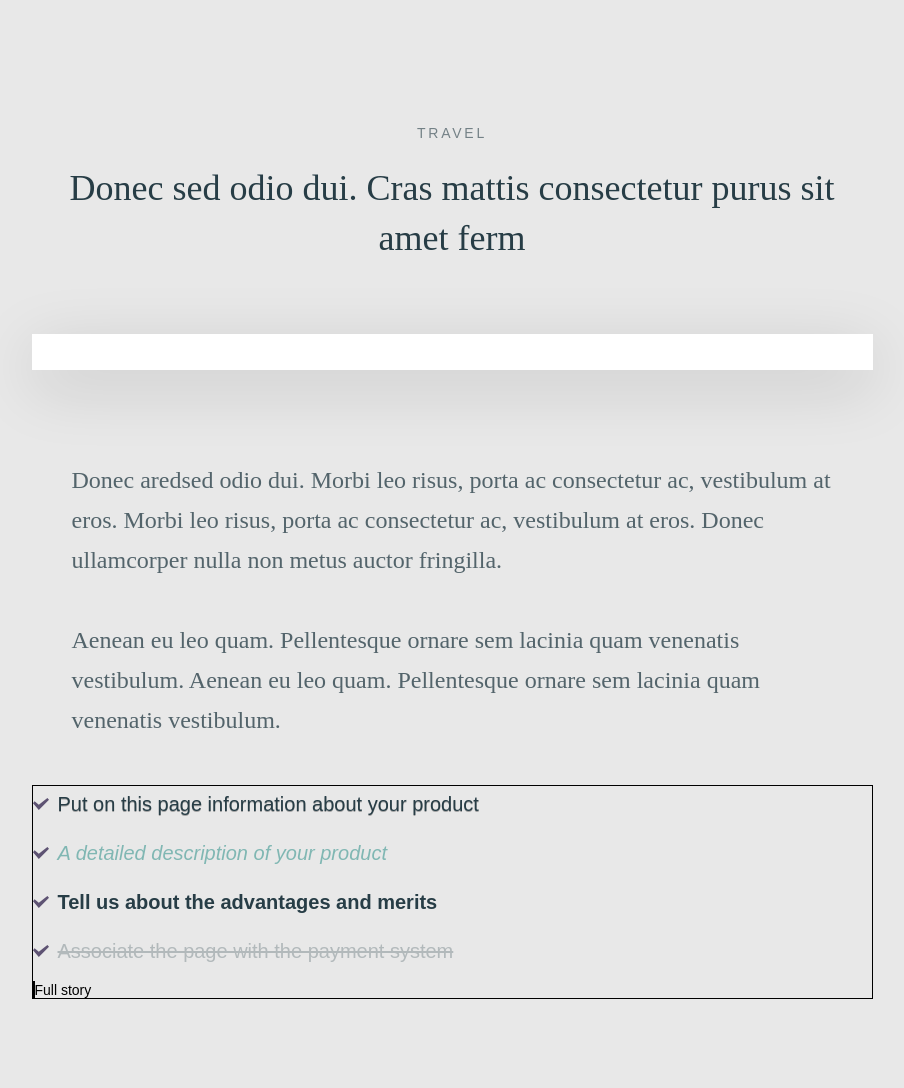
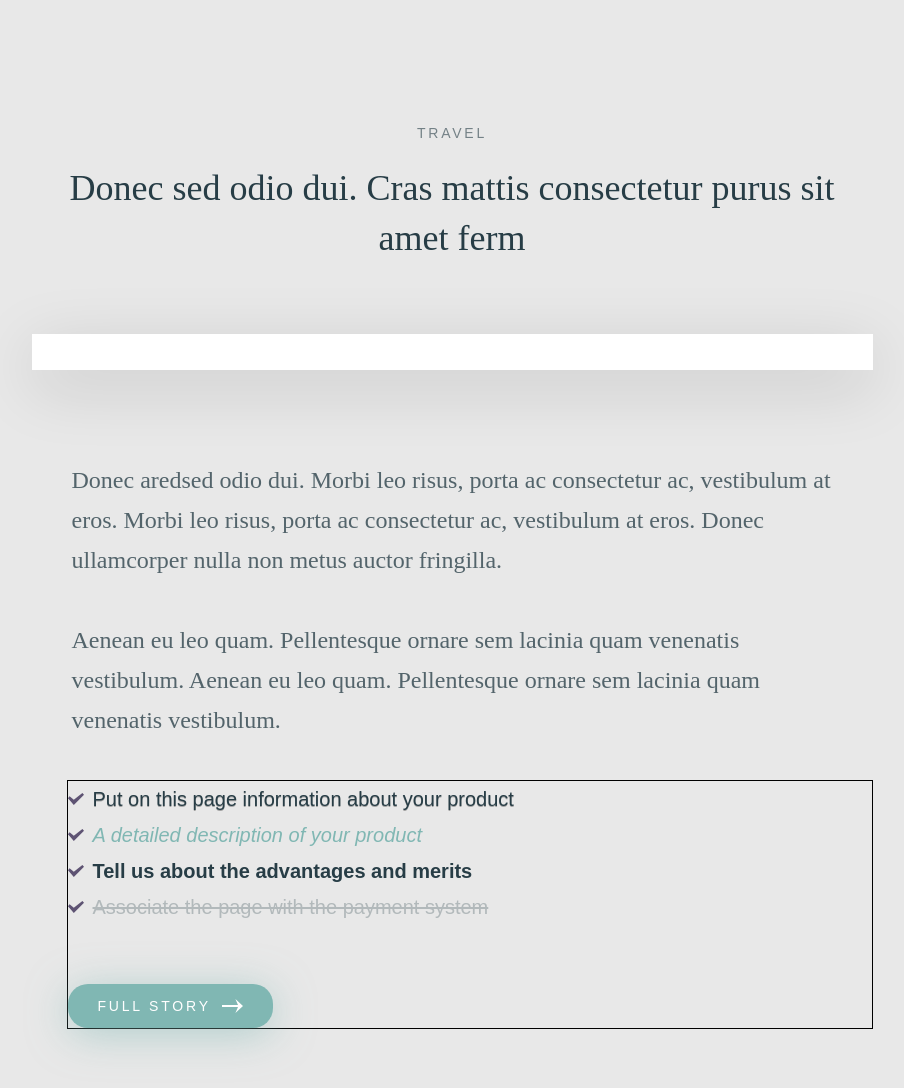
Before and after one commit to A14X4Y/Html_css-_lessons, a plain HTML site: page index.html in a window 1280 px wide. Shown: the whole page, without its empty margins (188-1092 px from the left). Drawn offline with Linux system fonts and the light colour scheme.

Commit message:
Практика простого сайта. Добавление кнопкие

```diff
--- a/css/style.css
+++ b/css/style.css
@@ -151,11 +151,11 @@ body {
     line-height: 40px;
     color: #53646b;
     padding: 0 40px;
-    margin-bottom: 45px;
+
 }
 
 .content-bottom__text p {
-    padding: 0 0 40px
+    margin: 0 0 40px
 }
 
 .content-bottom__text p:last-child {
@@ -165,17 +165,17 @@ body {
 
 .content-footer-info {
     border: 1px solid #000;
+    margin: 0 0 0 35px
 }
 
-.content-footer-info__list {
-}
+.content-footer-info__list {}
 
-.content-footer-info__list li{
+.content-footer-info__list li {
     background: url(../img/icons/li.svg) left no-repeat;
     font-family: Arial, "Helvetica Neue", Helvetica, sans-serif;
     line-height: 36px;
     font-size: 20px;
-    margin-bottom: 13px;
+    margin: 0 0 30;
     padding: 0 0 0 25px
 }
 
@@ -202,10 +202,28 @@ body {
     text-decoration: line-through;
     color: #b2b9bb;
 }
-.content-footer-info__list li:nth-child(4) span{
+
+.content-footer-info__list li:last-child {
+    margin: 0 0 59px
+}
+
+.content-footer-info__list li:nth-child(4) span {}
+
+.content-footer-info__link {
+    display: inline-block;
+    line-height: 44px;
+    height: 44px;
+    padding: 0 30px;
+    background-color: #80B7B3;
+    box-shadow: 0px 6px 40px 0px rgba(128, 183, 179, 0.54);
+    border-radius: 20px;
+    color: #fff;
+    text-transform: uppercase;
+    letter-spacing: 0.2em;
+}
+
+.content-footer-info__link span {
+    padding:0 32px 0 0;
+    background: url('../img/icons/Shape.svg') right no-repeat;
 
 }
-
-.content-footer-info__link {
-    border: 1px solid #000;
-}
--- a/index.html
+++ b/index.html
@@ -35,13 +35,15 @@
         </div>
         <div class="content-footer-info">
             <ul class="content-footer-info__list">
-                <li>Put on this page information about your product </li>
-                <li>A detailed description of your product</li>
-                <li>Tell us about the advantages and merits</li>
-                <li>Associate the page with the payment system</li>
+                <li >Put on this page information about your product </li>
+                <li >A detailed description of your product</li>
+                <li >Tell us about the advantages and merits</li>
+                <li span>Associate the page with the payment system</li>
             </ul>
-            <a target="_blank" href="https://google.com" class="content-footer-info__link"></a>
-            <span>Full story</span>
+            <a target="_blank" href="https://google.com" class="content-footer-info__link">
+                <span>Full story</span>
+            </a>
+
         </div>
     </div>
 </body>
```
Also changed, not shown: img/icons/Shape.svg (renamed from img/icons/Shape 2.svg).
